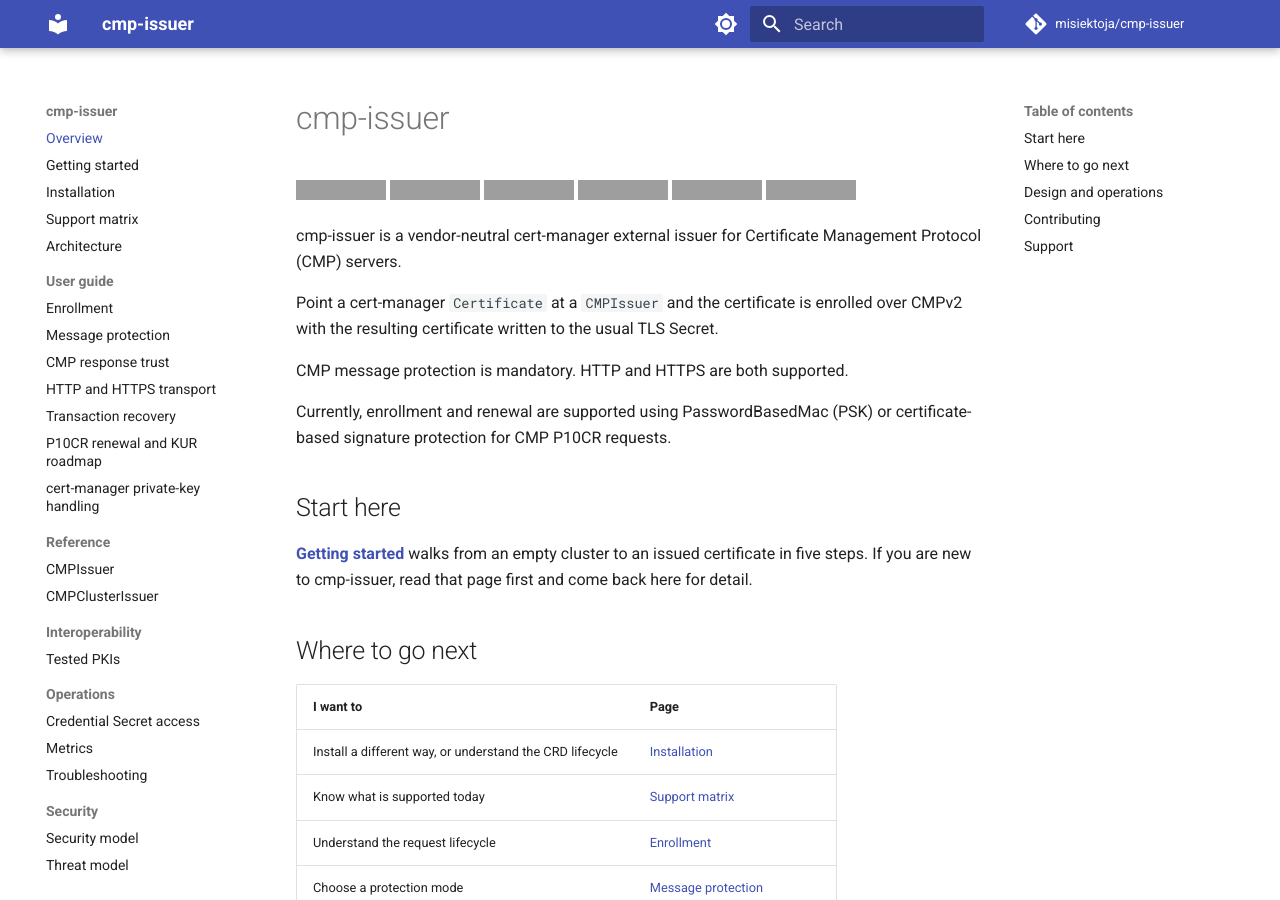
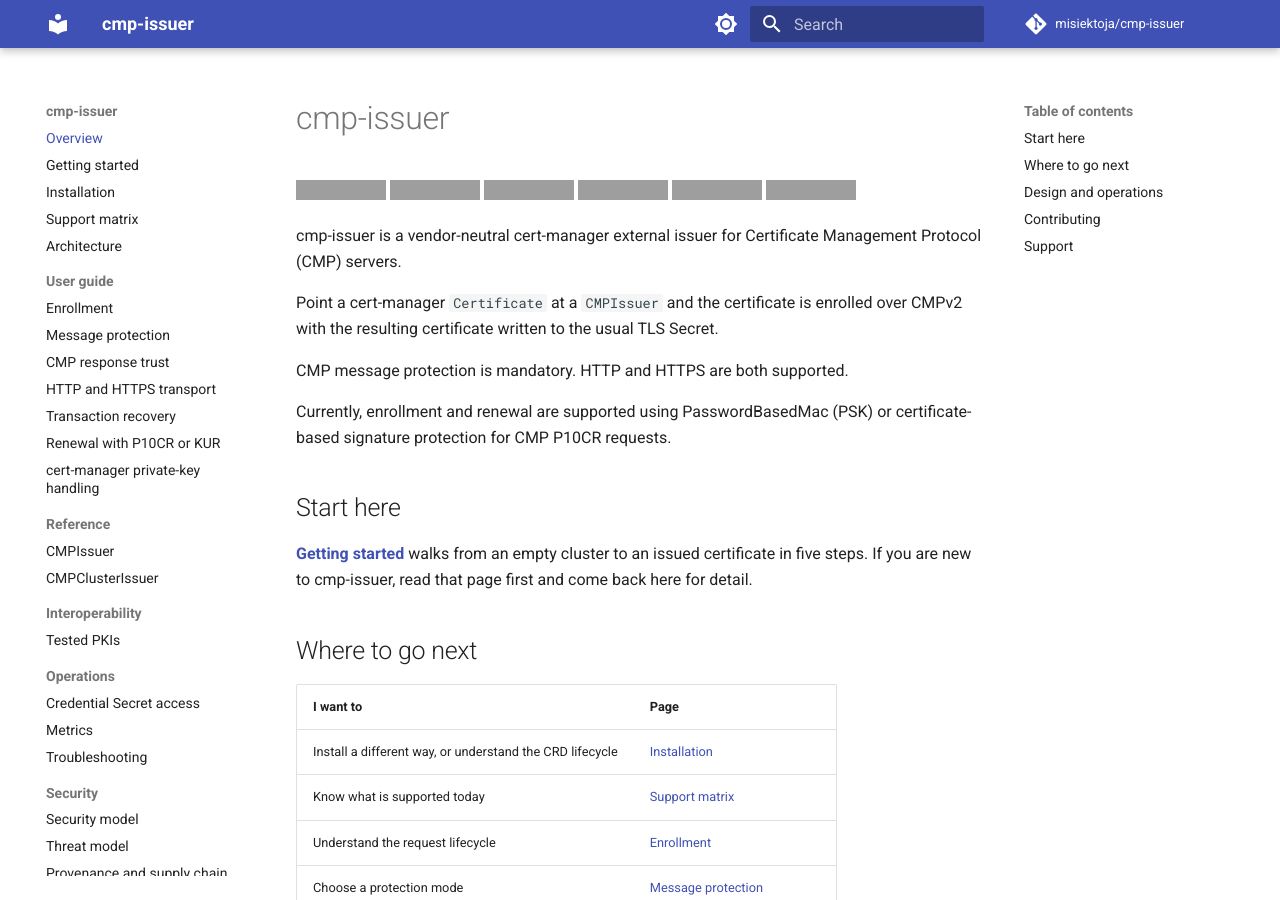
Before and after one commit to misiektoja/cmp-issuer, an MkDocs documentation site: the page built from docs/index.md, in a window 1280 px wide and 900 px high. Built offline with MkDocs 1.6.1 and Material for MkDocs 9.7.7, drawn with Linux system fonts in a browser that asks for light colours; comment, search, counter and statistics services are not loaded; grey boxes are pictures that could not be loaded.

Commit message:
docs: add the KUR decision to navigation
Signed-off-by: misiektoja <misiektoja-github@rm-rf.ninja>

```diff
--- a/mkdocs.yml
+++ b/mkdocs.yml
@@ -48,7 +48,7 @@
       - CMP response trust: guide/cmp-response-trust.md
       - HTTP and HTTPS transport: guide/transport.md
       - Transaction recovery: guide/transaction-recovery.md
-      - P10CR renewal and KUR roadmap: guide/renewal-and-kur.md
+      - Renewal with P10CR or KUR: guide/renewal-and-kur.md
       - cert-manager private-key handling: guide/private-key-handling.md
   - Reference:
       - CMPIssuer: reference/cmpissuer.md
@@ -71,3 +71,4 @@
   - Design decisions:
       - CMP library selection: adr/0001-cmp-library.md
       - Issuer reconciliation library: adr/0002-issuer-lib.md
+      - KUR renewal: adr/0003-kur-renewal.md
```
